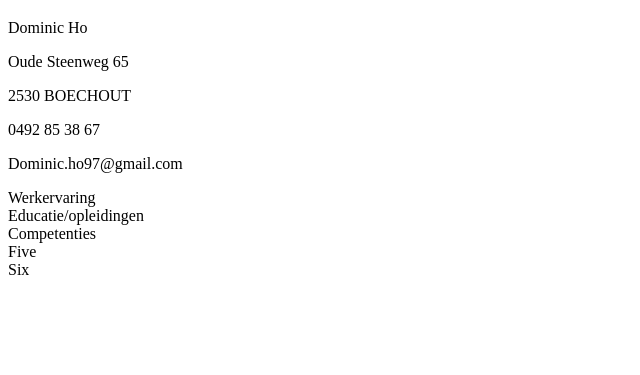
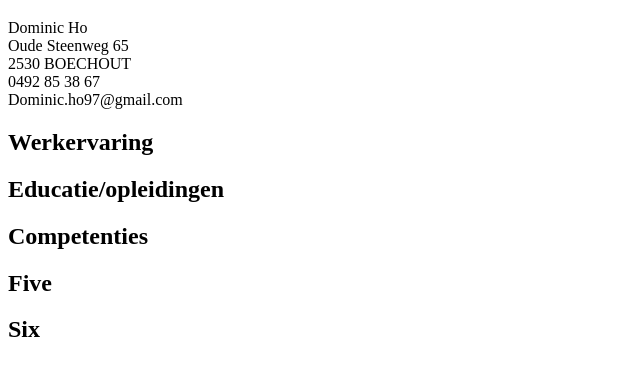
Before and after one commit to dominicho97/Mijn-CV, a plain HTML site: page index.html in a window 1280 px wide. Shown: the part 61-436 px from the top of the page, without its empty margins (0-640 px from the left). Drawn offline with Linux system fonts and the light colour scheme.

Commit message:
changed classes to <h2>

```diff
--- a/index.html
+++ b/index.html
@@ -14,17 +14,19 @@
 <body>
 <div class="container">
   <div class="one"><h1>Contactgegevens</h1></div>
-  <p> Dominic Ho</p>
-  <p> Oude Steenweg 65</p>
-  <p> 2530 BOECHOUT</p>
-  <p> 0492 85 38 67</p>
-  <p> Dominic.ho97@gmail.com</p>
+  <p> Dominic Ho<br>
+   Oude Steenweg 65<br>
+    2530 BOECHOUT<br>
+    0492 85 38 67<br>
+    Dominic.ho97@gmail.com</p>
 
-  <div class="two">Werkervaring</div>
-  <div class="three">Educatie/opleidingen</div>
-  <div class="four">Competenties</div>
-  <div class="five">Five</div>
-  <div class="six">Six</div>
+
+  <div class="two"><h2>Werkervaring</h2></div>
+
+  <div class="three"><h2>Educatie/opleidingen<h2></div>
+  <div class="four"><h2>Competenties</h2></div>
+  <div class="five"><h2>Five</h2></div>
+  <div class="six"><h2>Six</h2></div>
 </div>
 
 
--- a/style.css
+++ b/style.css
@@ -1,11 +0,0 @@
-
-
-
-
-
-
-
-
-  p{
-    justify-content: start;
-  }
```
